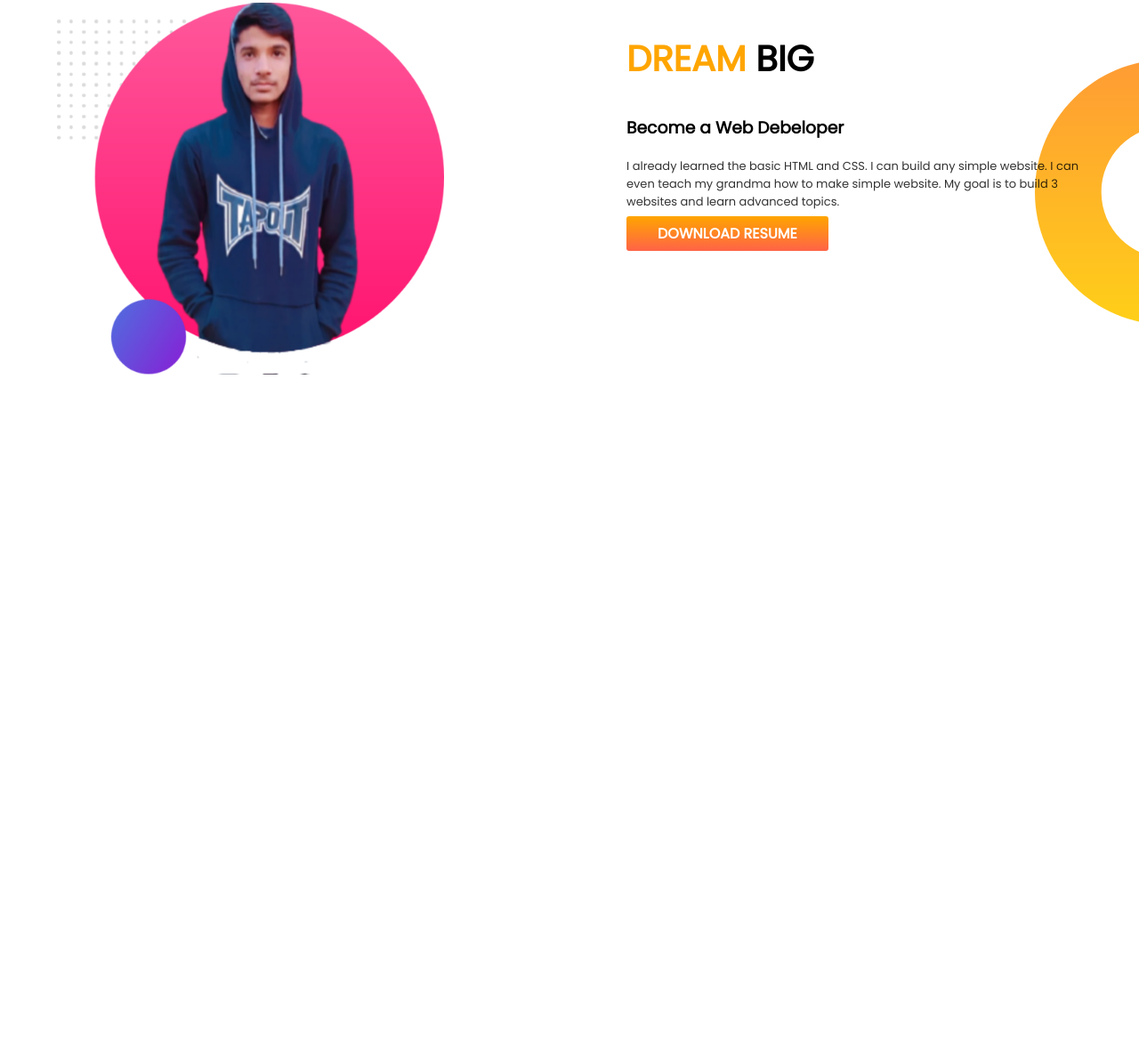
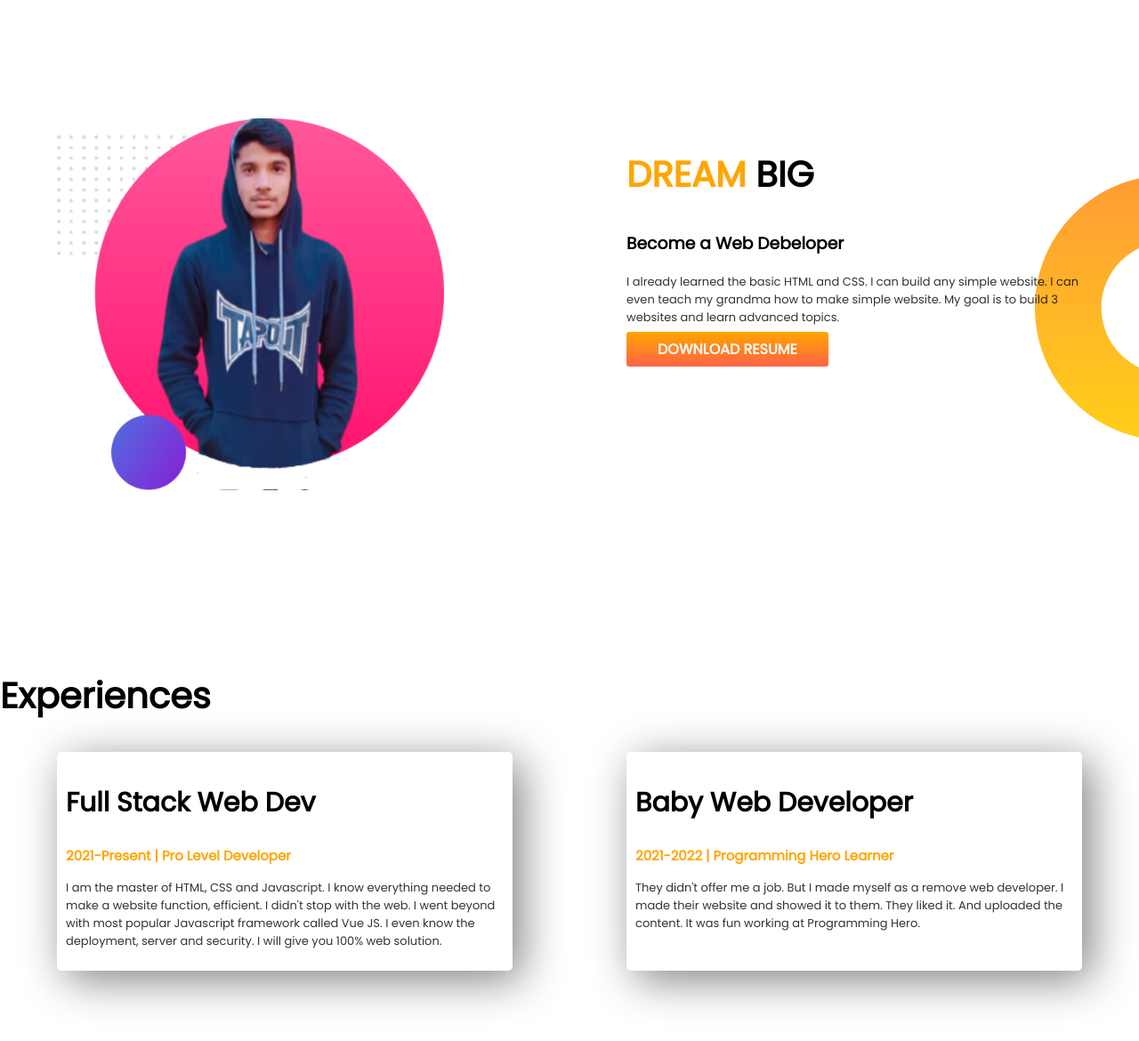
Before and after one commit to shihab91/developer-portfolio, a plain HTML site: page index.html in a window 1280 px wide. Shown: the part 628-1798 px from the top of the page at 89% size. Before the commit the page ends 1120 px from the top, so only its background shows below. Drawn offline with Linux system fonts and the light colour scheme.

```diff
--- a/index.html
+++ b/index.html
@@ -14,7 +14,7 @@
     <link rel="stylesheet" href="style.css" />
   </head>
   <body>
-    <section class="top-banner">
+    <section class="top-banner flexible-container">
       <div class="half-width">
         <h1>Welcome To</h1>
         <h1><span class="orange-color">Shiahb Shumon</span> World!</h1>
@@ -36,7 +36,7 @@
         <img src="shihab.png" />
       </div>
     </section>
-    <section class="dream-big">
+    <section class="dream-big flexible-container">
       <div class="half-width">
         <img src="shihab1.png" />
       </div>
@@ -48,9 +48,43 @@
           website. I can even teach my grandma how to make simple website. My
           goal is to build 3 websites and learn advanced topics.
         </p>
-        <a  class="link-button"
-        target="blank"
-        href="https://www.linkedin.com/in/shihab-shumon-5a8202216/" > DOWNLOAD RESUME</a>
+        <a
+          class="link-button"
+          target="blank"
+          href="https://www.linkedin.com/in/shihab-shumon-5a8202216/"
+        >
+          DOWNLOAD RESUME</a
+        >
+      </div>
+    </section>
+    <section class="experiences">
+      <h1>Experiences</h1>
+      <div class="flexible-container">
+        <div class="experience-item">
+          <h1 style="font-size: 30px">Full Stack Web Dev</h1>
+          <h3 class="orange-color" style="font-size: 15px">
+            2021-Present | Pro Level Developer
+          </h3>
+          <p>
+            I am the master of HTML, CSS and Javascript. I know everything
+            needed to make a website function, efficient. I didn't stop with the
+            web. I went beyond with most popular Javascript framework called Vue
+            JS. I even know the deployment, server and security. I will give you
+            100% web solution.
+          </p>
+        </div>
+        <div class="experience-item">
+          <h1 style="font-size: 30px">Baby Web Developer</h1>
+          <h3 class="orange-color" style="font-size: 15px">
+            2021-2022 | Programming Hero Learner
+          </h3>
+          <p>
+            They didn't offer me a job. But I made myself as a remove web
+            developer. I made their website and showed it to them. They liked
+            it. And uploaded the content. It was fun working at Programming
+            Hero.
+          </p>
+        </div>
       </div>
     </section>
   </body>
--- a/style.css
+++ b/style.css
@@ -2,45 +2,55 @@ body {
   font-family: "Poppins", sans-serif;
   margin: 0;
 }
-.top-banner{
+.top-banner {
   background-image: url(top-banner.png);
   background-repeat: no-repeat;
 }
 h1 {
   font-size: 40px;
 }
-.orange-color{
+.orange-color {
   color: orange;
 }
-p{
+p {
   font-size: small;
   font-weight: lighter;
   opacity: 0.8;
-
 }
-section{
+.flexible-container {
   display: flex;
+  margin-bottom: 130px;
 }
-.half-width{
+.half-width {
   width: 50%;
   padding: 5%;
-
 }
-.half-width img{
+.half-width img {
   width: 85%;
 }
-.link-button{
+.link-button {
   text-decoration: none;
   background-image: linear-gradient(orange, tomato);
   padding: 8px 35px;
   color: white;
   font-weight: 700;
   border-radius: 3px;
-
-
 }
-.dream-big{
+.dream-big {
   background-image: url(dream-bg.png);
   background-repeat: no-repeat;
   background-position: right;
 }
+.experiences{background-image:
+
+
+
+}
+.experience-item {
+  width: 40%;
+  margin-left: 5%;
+  margin-right: 5%;
+  padding: 10px;
+  border-radius: 5px;
+  box-shadow: 10px 10px 50px gray;
+}
```
Lines whose indentation alone changed are shown as unchanged.
